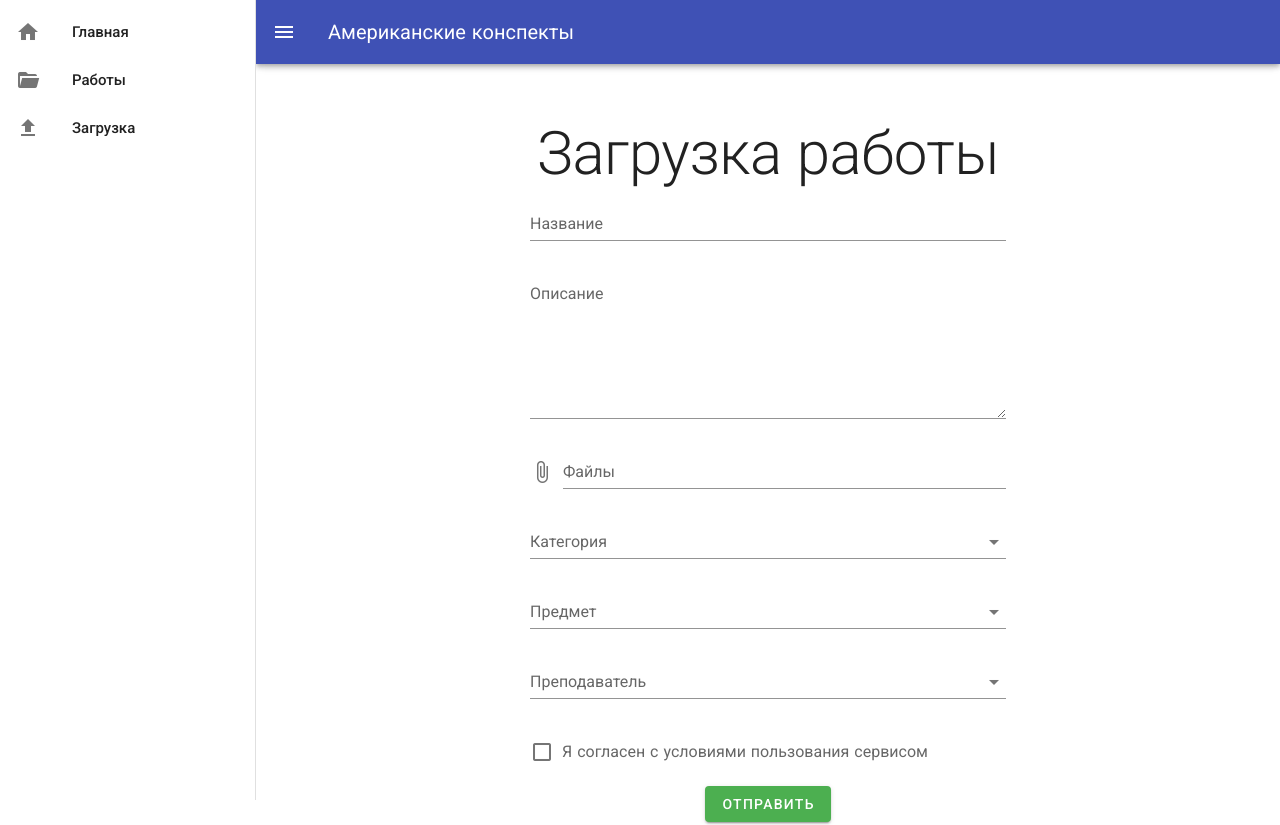
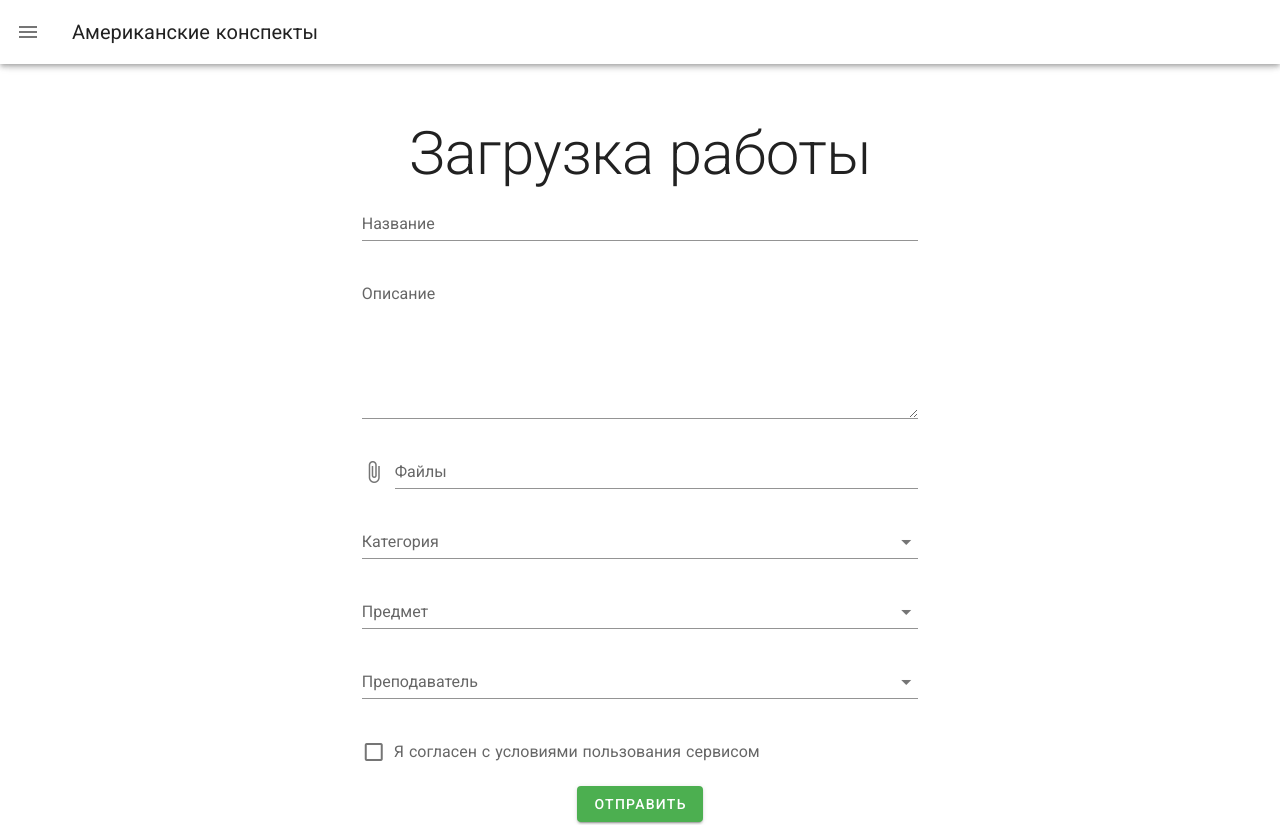
Before and after one commit to on3dd/Notes-App, a Nuxt app in the folder client/: page /upload in a window 1280 px wide. Shown: the top 825 px of the page. Built offline with nearby package versions, Linux system fonts and the light colour scheme; no server answers.

Commit message:
Minor navbar update

```diff
--- a/client/components/Navbar.vue
+++ b/client/components/Navbar.vue
@@ -34,8 +34,7 @@
 
     <v-app-bar
       app
-      color="indigo"
-      dark
+      color="white"
     >
       <v-app-bar-nav-icon @click.stop="drawer = !drawer"/>
       <v-toolbar-title>Американские конспекты</v-toolbar-title>
@@ -52,7 +51,7 @@
             source: String,
         },
         data: () => ({
-            drawer: null,
+            drawer: false,
         }),
     };
 </script>
```
